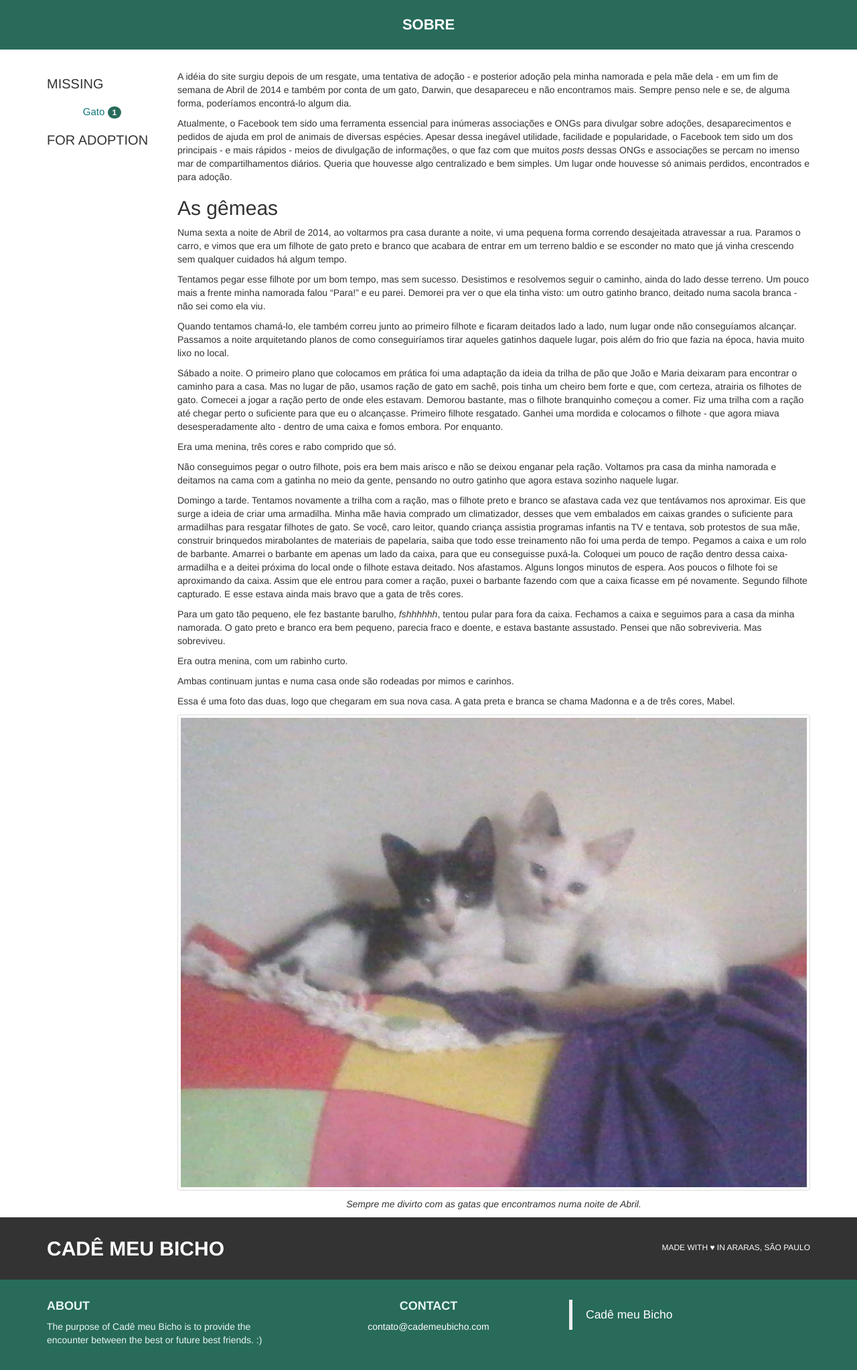
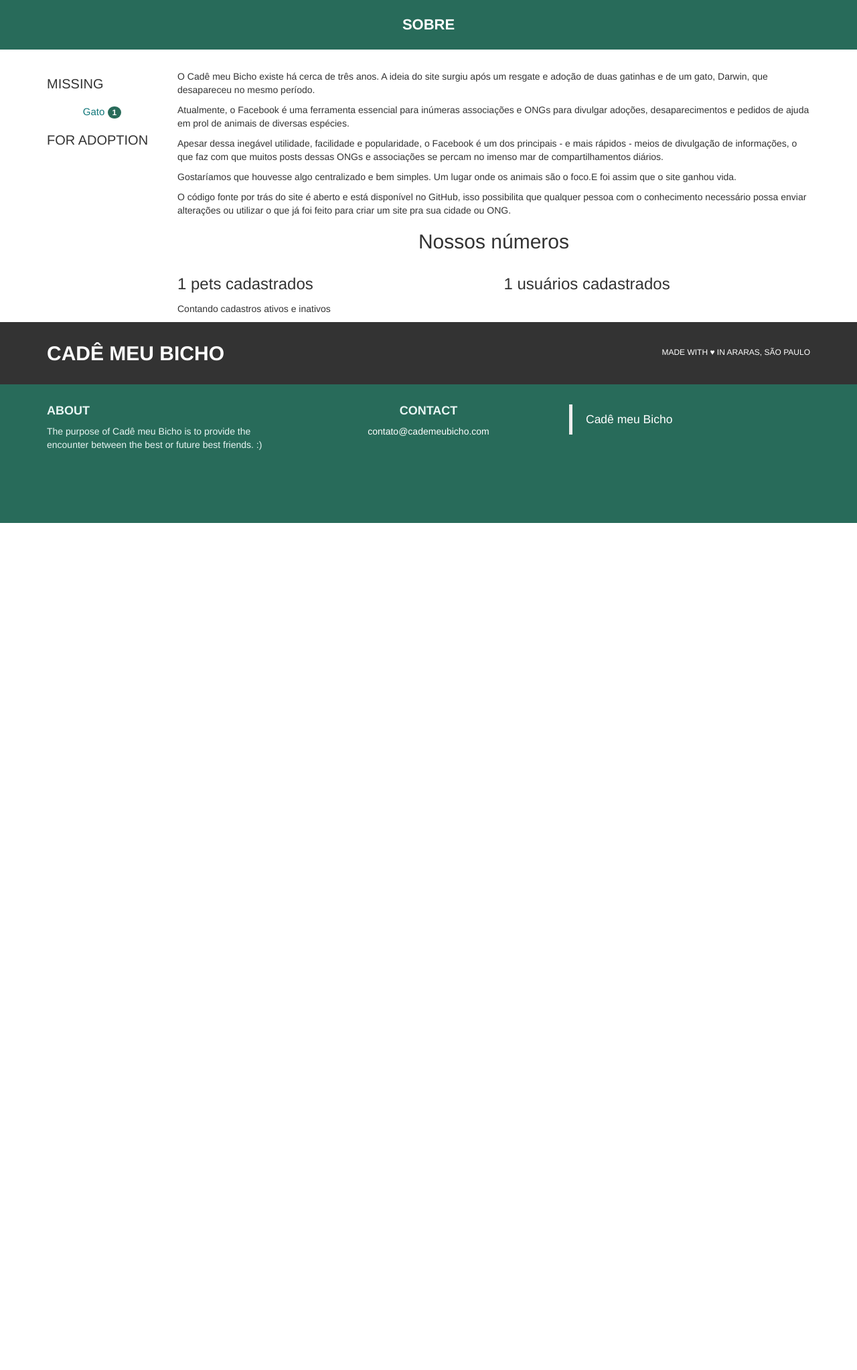
Before and after one commit to jllorencetti/pets, a Django app: a page that uses pets/templates/staticpages/about.html in a window 1280 px wide. Shown: the part 100-2146 px from the top of the page at 67% size. After the commit the page ends 881 px from the top, so only its background shows below. Run offline with Django 3.2, Linux system fonts and the light colour scheme; data comes from the database, SQL or seed files in the repository; tables that the repository leaves empty hold one stand-in row (values such as "Sample post"); some libraries are stand-ins or nearby versions.

Commit message:
add context processors for meupet and users apps to be used in the about page

```diff
--- /dev/null
+++ b/pets/meupet/context_processors.py
@@ -0,0 +1,7 @@
+from .models import Pet
+
+
+def pets_count(request):
+    return {
+        'pets_count': Pet.objects.count(),
+    }
--- a/pets/pets/settings/prod.py
+++ b/pets/pets/settings/prod.py
@@ -88,6 +88,8 @@ TEMPLATES = [
                 'django.contrib.messages.context_processors.messages',
                 'social_django.context_processors.backends',
                 'social_django.context_processors.login_redirect',
+                'meupet.context_processors.pets_count',
+                'users.context_processors.users_count',
             ],
             'loaders': [
                 ('django.template.loaders.cached.Loader', PROJECT_TEMPLATE_LOADERS),
--- a/pets/static/css/pets.css
+++ b/pets/static/css/pets.css
@@ -243,6 +243,14 @@ body {
   border-color: #286B5A;
 }
 
+/** About **/
+.site-stats {
+  font-size: 2.4rem;
+  font-weight: 500;
+  margin-bottom: 10px;
+  margin-top: 20px;
+}
+
 /** Card Pet **/
 .card-pet {
   margin-bottom: 15px;
--- a/pets/templates/staticpages/about.html
+++ b/pets/templates/staticpages/about.html
@@ -4,83 +4,44 @@
 {% block title %}Sobre{% endblock %}
 
 {% block content %}
-  <p>A idéia do site surgiu depois de um resgate, uma tentativa de adoção - e posterior adoção pela minha namorada e
-    pela mãe dela - em um fim de semana de Abril de 2014 e também por conta de um gato, Darwin, que desapareceu e não
-    encontramos mais. Sempre penso nele e se, de alguma forma, poderíamos encontrá-lo algum dia.
+  <p>
+    O Cadê meu Bicho existe há cerca de três anos. A ideia do site surgiu após um resgate e adoção de duas gatinhas e
+    de um gato, Darwin, que desapareceu no mesmo
+    período.
   </p>
 
-  <p>Atualmente, o Facebook tem sido uma ferramenta essencial para inúmeras associações e ONGs para divulgar sobre
-    adoções, desaparecimentos e pedidos de ajuda em prol de animais de diversas espécies. Apesar dessa inegável
-    utilidade, facilidade e popularidade, o Facebook tem sido um dos principais - e mais rápidos - meios de divulgação
-    de informações, o que faz com que muitos <span class="italic">posts</span> dessas ONGs e associações se percam no
-    imenso mar de
-    compartilhamentos diários. Queria que houvesse algo centralizado e bem simples. Um lugar onde houvesse só animais
-    perdidos, encontrados e para adoção.</p>
-
-  <h2>As gêmeas</h2>
-
-  <p>Numa sexta a noite de Abril de 2014, ao voltarmos pra casa durante a noite, vi uma pequena forma correndo
-    desajeitada atravessar a rua. Paramos o carro, e vimos que era um filhote de gato preto e branco que acabara de
-    entrar em um terreno baldio e se esconder no mato que já vinha crescendo sem qualquer cuidados há algum tempo.
+  <p>
+    Atualmente, o Facebook é uma ferramenta essencial para inúmeras associações e ONGs para divulgar adoções,
+    desaparecimentos e pedidos de ajuda em prol de animais de diversas espécies.
   </p>
 
-  <p>Tentamos pegar esse filhote por um bom tempo, mas sem sucesso. Desistimos e resolvemos seguir o caminho, ainda do
-    lado desse terreno. Um pouco mais a frente minha namorada falou “Para!” e eu parei. Demorei pra ver o que ela tinha
-    visto: um outro gatinho branco, deitado numa sacola branca - não sei como ela viu.
+  <p>
+    Apesar dessa inegável utilidade, facilidade e popularidade, o Facebook é um dos principais - e mais rápidos - meios
+    de
+    divulgação de informações, o que faz com que muitos posts dessas ONGs e associações se percam no imenso mar de
+    compartilhamentos diários.
   </p>
 
-  <p>Quando tentamos chamá-lo, ele também correu junto ao primeiro filhote e ficaram deitados lado a lado, num lugar
-    onde não conseguíamos alcançar. Passamos a noite arquitetando planos de como conseguiríamos tirar aqueles gatinhos
-    daquele lugar, pois além do frio que fazia na época, havia muito lixo no local.
+  <p>
+    Gostaríamos que houvesse algo centralizado e bem simples. Um lugar onde os animais são o foco.E foi assim que o site
+    ganhou vida.
   </p>
 
-  <p>Sábado a noite. O primeiro plano que colocamos em prática foi uma adaptação da ideia da trilha de pão que João e
-    Maria deixaram para encontrar o caminho para a casa. Mas no lugar de pão, usamos ração de gato em sachê, pois tinha
-    um cheiro bem forte e que, com certeza, atrairia os filhotes de gato. Comecei a jogar a ração perto de onde eles
-    estavam. Demorou bastante, mas o filhote branquinho começou a comer. Fiz uma trilha com a ração até chegar perto o
-    suficiente para que eu o alcançasse. Primeiro filhote resgatado. Ganhei uma mordida e colocamos o filhote - que
-    agora miava desesperadamente alto - dentro de uma caixa e fomos embora. Por enquanto.
+  <p>
+    O código fonte por trás do site é aberto e está disponível no GitHub, isso possibilita que qualquer pessoa com o
+    conhecimento necessário possa enviar alterações ou utilizar o que já foi feito para criar um site pra sua cidade ou
+    ONG.
   </p>
 
-  <p>Era uma menina, três cores e rabo comprido que só.
-  </p>
+  <h2 class="text-center">Nossos números</h2>
+  <div class="row">
+    <div class="col-md-6">
+      <p class="site-stats">{{ pets_count }} pets cadastrados</p>
+      <p>Contando cadastros ativos e inativos</p>
+    </div>
 
-  <p>Não conseguimos pegar o outro filhote, pois era bem mais arisco e não se deixou enganar pela ração. Voltamos pra
-    casa da minha namorada e deitamos na cama com a gatinha no meio da gente, pensando no outro gatinho que agora estava
-    sozinho naquele lugar.
-  </p>
-
-  <p>Domingo a tarde. Tentamos novamente a trilha com a ração, mas o filhote preto e branco se afastava cada vez que
-    tentávamos nos aproximar. Eis que surge a ideia de criar uma armadilha. Minha mãe havia comprado um climatizador,
-    desses que vem embalados em caixas grandes o suficiente para armadilhas para resgatar filhotes de gato. Se você,
-    caro leitor, quando criança assistia programas infantis na TV e tentava, sob protestos de sua mãe, construir
-    brinquedos mirabolantes de materiais de papelaria, saiba que todo esse treinamento não foi uma perda de tempo.
-    Pegamos a caixa e um rolo de barbante. Amarrei o barbante em apenas um lado da caixa, para que eu conseguisse
-    puxá-la. Coloquei um pouco de ração dentro dessa caixa-armadilha e a deitei próxima do local onde o filhote estava
-    deitado. Nos afastamos. Alguns longos minutos de espera. Aos poucos o filhote foi se aproximando da caixa. Assim que
-    ele entrou para comer a ração, puxei o barbante fazendo com que a caixa ficasse em pé novamente. Segundo filhote
-    capturado. E esse estava ainda mais bravo que a gata de três cores.
-  </p>
-
-  <p>Para um gato tão pequeno, ele fez bastante barulho, <span class="italic">fshhhhhh</span>, tentou pular para fora da
-    caixa.
-    Fechamos a caixa e seguimos para a casa da minha namorada. O gato preto e branco era bem pequeno, parecia fraco e
-    doente, e estava bastante assustado. Pensei que não sobreviveria. Mas sobreviveu.
-  </p>
-
-  <p>Era outra menina, com um rabinho curto.
-  </p>
-
-  <p>Ambas continuam juntas e numa casa onde são rodeadas por mimos e carinhos.
-  </p>
-
-  <p>Essa é uma foto das duas, logo que chegaram em sua nova casa. A gata preta e branca se chama
-    Madonna e a de três
-    cores, Mabel.
-  </p>
-
-  <p><img class="img-rounded img-thumbnail" src="{% static 'img/madonna_mabel.jpg' %}"
-          alt="As gatinhas Madonna e Mabel"/></p>
-
-  <p class="text-center"><em>Sempre me divirto com as gatas que encontramos numa noite de Abril.</em></p>
+    <div class="col-md-6">
+      <p class="site-stats">{{ users_count }} usuários cadastrados</p>
+    </div>
+  </div>
 {% endblock %}
--- /dev/null
+++ b/pets/users/context_processors.py
@@ -0,0 +1,7 @@
+from .models import OwnerProfile
+
+
+def users_count(request):
+    return {
+        'users_count': OwnerProfile.objects.count()
+    }
```
Also changed, not shown: pets/meupet/tests/test_context_processors.py (added, +16 -0 lines), pets/users/tests/test_context_processors.py (added, +15 -0 lines).
